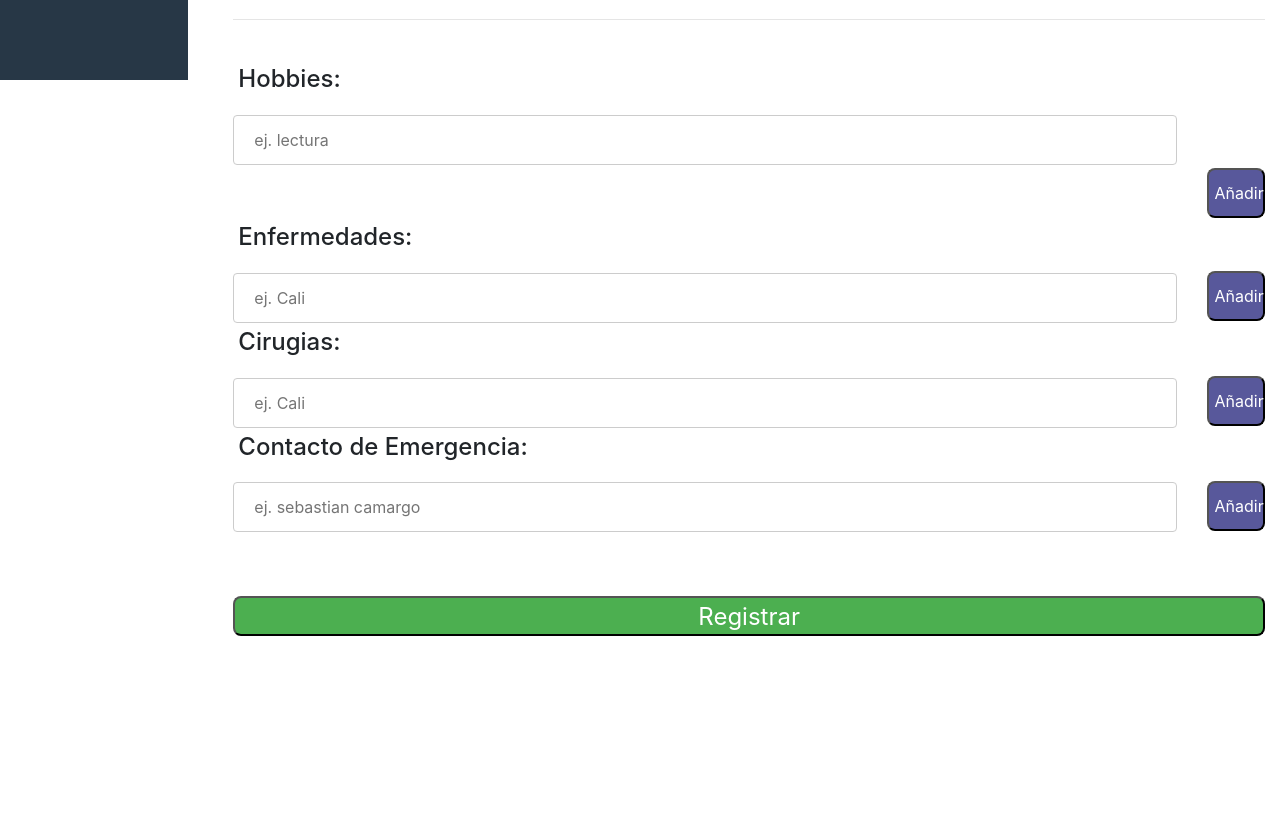
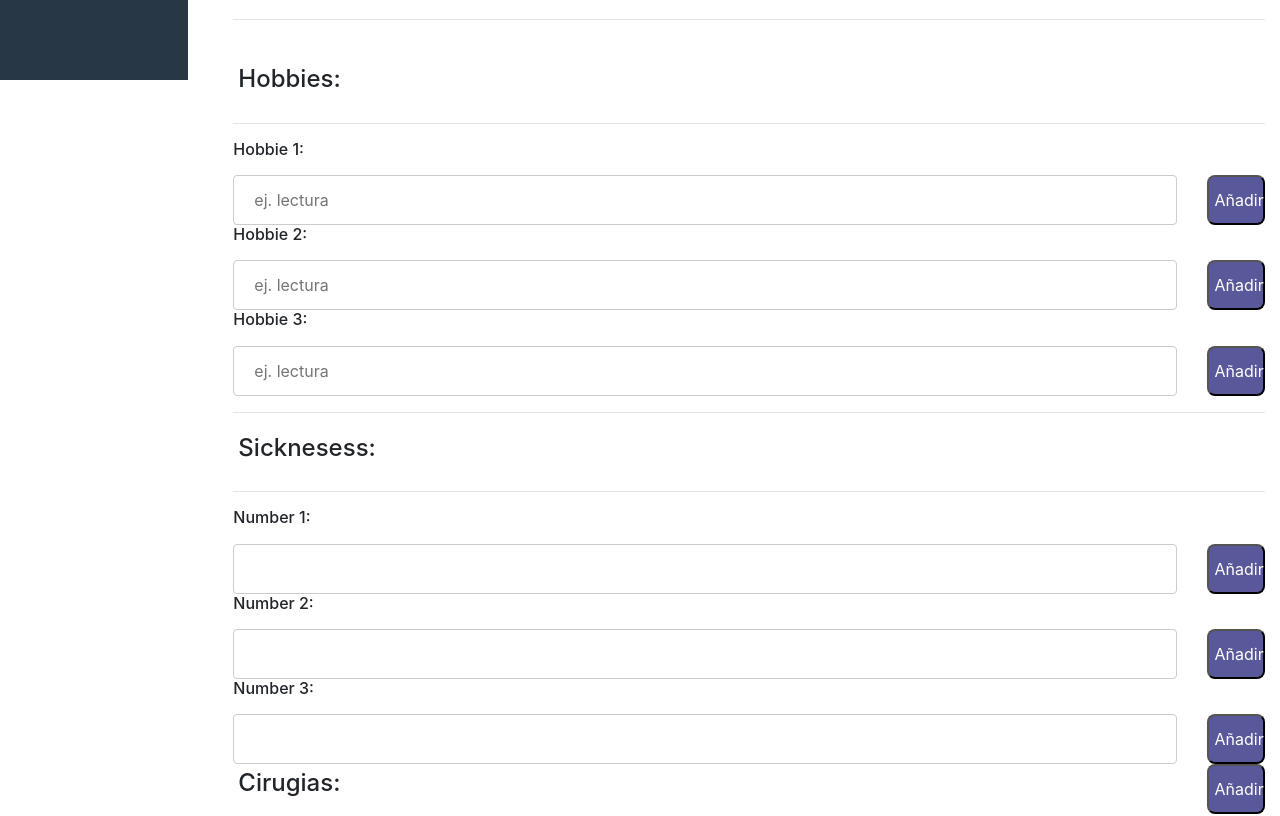
Before and after one commit to juanvaes/horus, a React (Create React App) app in the folder horus/client/: page /client in a window 1280 px wide. Shown: the part 720-1536 px from the top of the page. Before the commit the page ends 1396 px from the top, so only its background shows below. Built offline with nearby package versions, Linux system fonts and the light colour scheme.

Commit message:
Saving data into array variables of state

```diff
--- a/horus/client/src/components/clients/ClientRegister.js
+++ b/horus/client/src/components/clients/ClientRegister.js
@@ -1,7 +1,5 @@
 import React from 'react';
 import axios from 'axios';
-
-import DynamicInput from '../dynamicInput/dynamicInput'
 import './ClientRegister.css'
 
 class ClientRegister extends React.Component{
@@ -19,7 +17,7 @@ class ClientRegister extends React.Component{
         state: null,
         city: null,
         postal_code: null,
-        sicknesess: null,
+        sicknesess: [],
         surgeries: null,
         emergency_contact: null,
         profession: null,
@@ -30,12 +28,6 @@ class ClientRegister extends React.Component{
         this.setState({
             [e.target.id]: e.target.value
         });
-    }
-
-    handleHobbieChange = (event) => {
-        this.setState({
-            hobbies: [...this.state.hobbies, event.target.value],
-        })
     }
 
     handleSubmit = (event) => {
@@ -52,16 +44,51 @@ class ClientRegister extends React.Component{
         });
     }
 
-    createHobbie = (event) => {
+    addHb1 = (event) => {
         event.preventDefault();
-        const hobbieElement = document.getElementById('hobbies');
-        var element = hobbieElement.childNodes[0].childNodes[0];
-        var newInput = document.createElement('input');
-        newInput.setAttribute('id','hobbies');
-        newInput.setAttribute('type','text');
-        newInput.addEventListener('change',this.handleHobbieChange)
-        element.appendChild(newInput);
-    }
+        const hb1 = document.getElementById('hb1');
+        this.setState({
+            hobbies: this.state.hobbies.concat({'hobbie': hb1.childNodes[0].value}),
+            });
+        }
+
+    addHb2 = (event) => {
+        event.preventDefault();
+        const hb2 = document.getElementById('hb2');
+        this.setState({
+            hobbies: this.state.hobbies.concat({'hobbie': hb2.childNodes[0].value}),
+            });
+        }
+    addHb3 = (event) => {
+        event.preventDefault();
+        const hb3 = document.getElementById('hb3');
+        this.setState({
+            hobbies: this.state.hobbies.concat({'hobbie': hb3.childNodes[0].value}),
+            });
+        }
+
+    addSk1 = (event) => {
+        event.preventDefault();
+        const sk = document.getElementById('sk1');
+        this.setState({
+            sicknesess: this.state.sicknesess.concat({'sickness': sk.childNodes[0].value}),
+            });
+        }
+
+    addSk2 = (event) => {
+        event.preventDefault();
+        const sk = document.getElementById('sk2');
+        this.setState({
+            sicknesess: this.state.sicknesess.concat({'sickness': sk.childNodes[0].value}),
+            });
+        }
+    addSk3 = (event) => {
+        event.preventDefault();
+        const sk = document.getElementById('sk3');
+        this.setState({
+            sicknesess: this.state.sicknesess.concat({'sickness': sk.childNodes[0].value}),
+            });
+        }
 
     render(){
         return(
@@ -148,23 +175,79 @@ class ClientRegister extends React.Component{
                     <div id="hobbies">
                         {/*hobbies*/}
                         <h4><label>Hobbies: </label></h4>
+                        <hr/>
+                        <h6><label>Hobbie 1: </label></h6>
                         <div className="row">
                             <div className="col-lg-11">
-                                    <input type="text" id="hobbies" onChange={this.handleChange} placeholder="ej. lectura"/>
+                                <div id="hb1">
+                                    <input type="text" id="hobbies" placeholder="ej. lectura"/>
+                                </div>
                             </div>
                             <div className="col-lg-1">
-                                <button onClick={this.createHobbie} className="add-input">Añadir</button>
+                                <button onClick={this.addHb1} className="add-input">Añadir</button>
+                            </div>
+                        </div>
+                        <h6><label>Hobbie 2: </label></h6>
+                        <div className="row">
+                            <div className="col-lg-11">
+                                <div id="hb2">
+                                    <input type="text" id="hobbies"  placeholder="ej. lectura"/>
+                                </div>
+                            </div>
+                            <div className="col-lg-1">
+                                <button onClick={this.addHb2} className="add-input">Añadir</button>
+                            </div>
+                        </div>
+                        <h6><label>Hobbie 3: </label></h6>
+                        <div className="row">
+                            <div className="col-lg-11">
+                                <div id="hb3">
+                                    <input type="text" id="hobbies"  placeholder="ej. lectura"/>
+                                </div>
+                            </div>
+                            <div className="col-lg-1">
+                                <button onClick={this.addHb3} className="add-input">Añadir</button>
                             </div>
                         </div>
                     </div>
-                    <div className="row">
-                        <div className="col-lg-11">
-                            {/*sicknesess*/}
-                            <h4><label>Enfermedades: </label></h4>
-                            <input type="text" id="sicknesess" onChange={this.handleChange} placeholder="ej. Cali"/>
+                    <hr/>
+
+                    <div id="sicknesess">
+                        {/*sicknesess*/}
+                        <h4><label>Sicknesess: </label></h4>
+                        <hr/>
+                        <h6><label>Number 1: </label></h6>
+                        <div className="row">
+                            <div className="col-lg-11">
+                                <div id="sk1">
+                                    <input type="text" id="sicknesses"/>
+                                </div>
+                            </div>
+                            <div className="col-lg-1">
+                                <button onClick={this.addSk1} className="add-input">Añadir</button>
+                            </div>
                         </div>
-                        <div className="col-lg-1">
-                            <button className="add-input">Añadir</button>
+                        <h6><label>Number 2: </label></h6>
+                        <div className="row">
+                            <div className="col-lg-11">
+                                <div id="sk2">
+                                    <input type="text" id="sicknesses"/>
+                                </div>
+                            </div>
+                            <div className="col-lg-1">
+                                <button onClick={this.addSk2} className="add-input">Añadir</button>
+                            </div>
+                        </div>
+                        <h6><label>Number 3: </label></h6>
+                        <div className="row">
+                            <div className="col-lg-11">
+                                <div id="sk3">
+                                    <input type="text" id="sicknesses"/>
+                                </div>
+                            </div>
+                            <div className="col-lg-1">
+                                <button onClick={this.addSk3} className="add-input">Añadir</button>
+                            </div>
                         </div>
                     </div>
                     <div className="row">
--- a/horus/client/src/index.css
+++ b/horus/client/src/index.css
@@ -49,7 +49,6 @@ h4{
   background-color: #58589b;
   height: 50px;
   width: 100%;
-  margin-top: 53px;
   text-align: center;
   border-radius: 8px;
   color: white;
```
